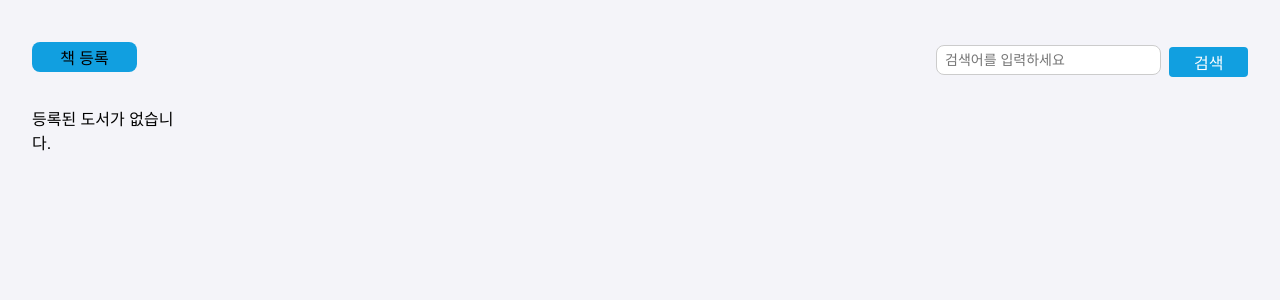
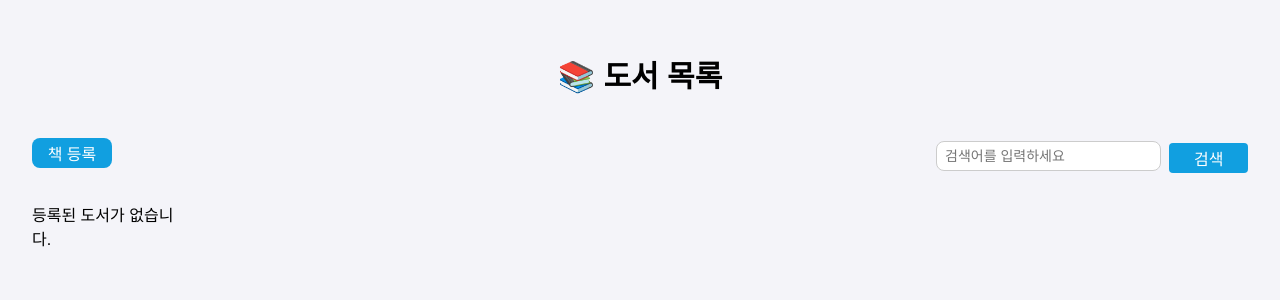
Before and after one commit to kimju-hee/MiniProject4, a React (Create React App) app in the folder frontend/: page / in a window 1280 px wide. Shown: the top 300 px of the page. Built offline with nearby package versions, Linux system fonts and the light colour scheme.

Commit message:
main 제목 추가

```diff
--- a/frontend/src/pages/MainPage.jsx
+++ b/frontend/src/pages/MainPage.jsx
@@ -9,30 +9,52 @@ const MainPage = () => {
 
   return (
     <div style={{ padding: '2rem' }}>
+      {/* 페이지 제목 */}
+      <h1 style={{ textAlign: 'center', fontSize: '30px', marginBottom: '2rem' }}>
+        📚 도서 목록
+      </h1>
+
       {/* 상단 버튼/검색 */}
       <div style={{ display: 'flex', justifyContent: 'space-between', marginBottom: '1.5rem' }}>
-        <button onClick={() => navigate('/register')}
+        <button
+          onClick={() => navigate('/register')}
           style={{
-                  width: '105px',
+            width: '80px',
             height: '30px',
             fontSize: '16px',
             backgroundColor: 'rgb(17, 159, 224)',
-                  color: 'rgb(0, 0, 0)',
+            color: 'rgb(255, 255, 255)',
             border: 'none',
             borderRadius: '8px',
-                  cursor: 'pointer',display: 'flex',
-                  alignItems: 'center',justifyContent: 'center',
-                  padding: '0.5rem 0.5rem'
-                  }}>책 등록</button>
+            cursor: 'pointer',
+            display: 'flex',
+            alignItems: 'center',
+            justifyContent: 'center',
+            padding: '0.5rem 0.5rem',
+          }} > 책 등록</button>
 
-        <div style={{ display: 'flex', alignItems: 'center',
+        <div
+          style={{
+            display: 'flex',
+            alignItems: 'center',
             gap: '0.5rem',
-                      height: '50px'}}>
-          <input type="text" placeholder="검색어를 입력하세요"
-          style={{ padding: '0.5rem', fontSize: '14px',height: '30px',gap : '0.5',display: 'flex',
-                    alignItems: 'center',justifyContent: 'center' }}/>
-
-          <button style={{
+            height: '50px',
+          }}
+        >
+          <input
+            type="text"
+            placeholder="검색어를 입력하세요"
+            style={{
+              padding: '0.5rem',
+              fontSize: '14px',
+              height: '30px',
+              display: 'flex',
+              alignItems: 'center',
+              justifyContent: 'center',
+            }}
+          />
+          <button
+            style={{
               padding: '0.5rem 0.5rem',
               fontSize: '16px',
               width: '105px',
@@ -42,18 +64,31 @@ const MainPage = () => {
               border: 'none',
               borderRadius: '4px',
               display: 'flex',
-            alignItems: 'center',justifyContent: 'center',
-            cursor: 'pointer',}}>검색</button>
+              alignItems: 'center',
+              justifyContent: 'center',
+              cursor: 'pointer',
+            }}
+          >
+            검색
+          </button>
         </div>
       </div>
 
       {/* 도서 리스트 */}
-      <div style={{ display: 'grid', gridTemplateColumns: 'repeat(auto-fill, minmax(150px, 1fr))', gap: '1.5rem' }}>
+      <div
+        style={{
+          display: 'grid',
+          gridTemplateColumns: 'repeat(auto-fill, minmax(150px, 1fr))',
+          gap: '1.5rem',
+        }}
+      >
         {storedBooks.length === 0 ? (
           <div>등록된 도서가 없습니다.</div>
         ) : (
           storedBooks.map((book) => (
-            <div key={book.id} onClick={() => navigate(`/books/${book.id}`)}
+            <div
+              key={book.id}
+              onClick={() => navigate(`/books/${book.id}`)}
               style={{
                 cursor: 'pointer',
                 display: 'flex',
@@ -62,15 +97,19 @@ const MainPage = () => {
               }}
             >
               {book.coverImage ? (
-                <img src={book.coverImage}
+                <img
+                  src={book.coverImage}
                   alt="book cover"
                   style={{
                     width: '105px',
                     height: '148px',
                     objectFit: 'cover',
                     borderRadius: '4px',
-                  }}/>) : (
-                <div style={{
+                  }}
+                />
+              ) : (
+                <div
+                  style={{
                     width: '105px',
                     height: '148px',
                     backgroundColor: 'black',
@@ -79,7 +118,10 @@ const MainPage = () => {
                     alignItems: 'center',
                     justifyContent: 'center',
                     borderRadius: '4px',
-                  }}>표지 없음</div>
+                  }}
+                >
+                  표지 없음
+                </div>
               )}
               <div
                 style={{
```
Lines whose indentation alone changed are shown as unchanged.
